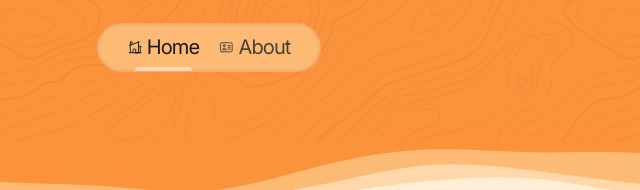
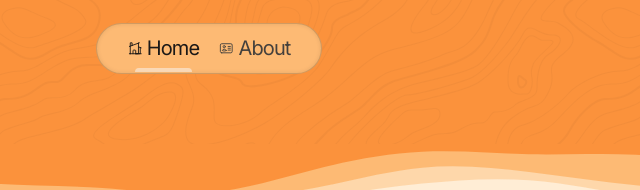
Before and after one commit to cdonohue/personal-site, an Astro site: page / in a window 1280 px wide. Shown: the part 278-468 px from the top of the page, 431-1071 px from the left. Built offline with nearby package versions, Linux system fonts and the light colour scheme; Astro itself is replaced by a stand-in of ours.

Commit message:
Add border to nav

```diff
--- a/src/components/Nav.astro
+++ b/src/components/Nav.astro
@@ -29,8 +29,8 @@ const { pathname } = Astro.url
   nav {
     display: inline-block;
     background-color: var(--color-accent-surface-3);
-    /* border: 1px solid var(--color-accent-surface-2); */
-    box-shadow: inset 0 0 4px rgb(var(--dark-raw) / 0.2);
+    border: 1px solid rgb(var(--dark-raw) / 0.2);
+    box-shadow: inset 0 0 4px rgb(var(--dark-raw) / 0.1);
     margin-inline: auto;
     border-radius: 9999px;
   }
```
